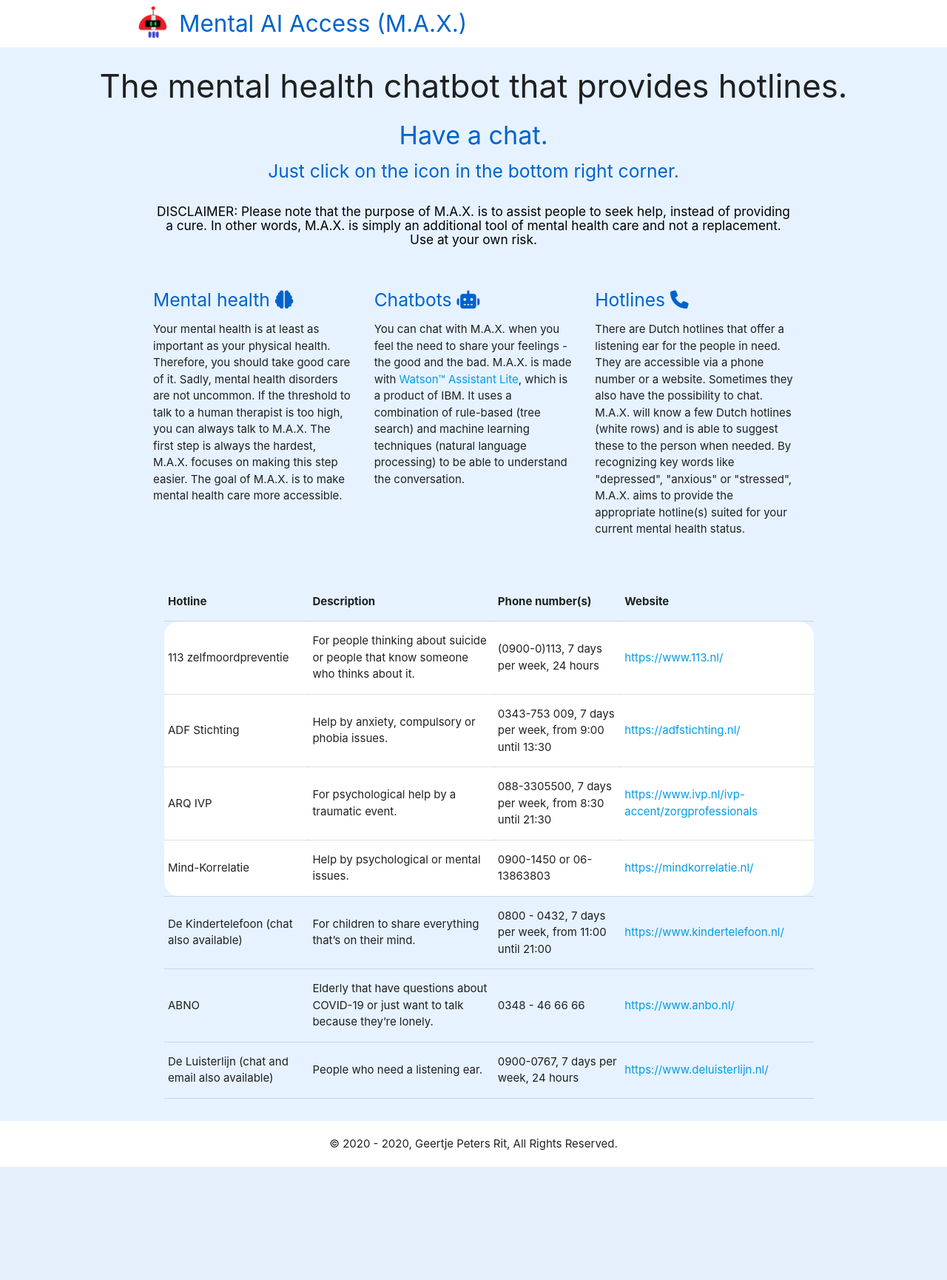
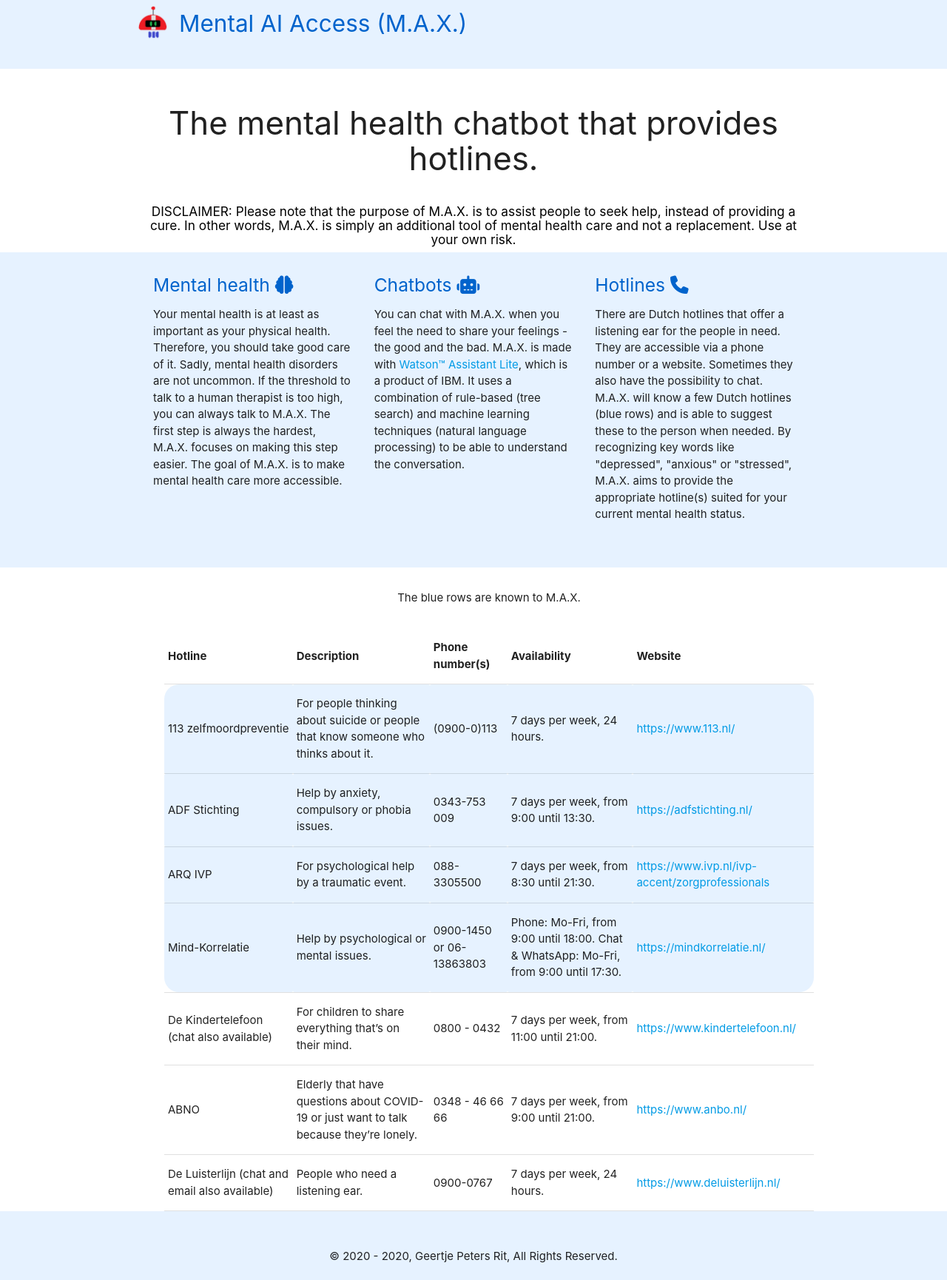
Before and after one commit to geertjepetersrit/bachelor-thesis, a PHP site: page / in a window 1280 px wide. Shown: the whole page at 74% size. Before the commit the page ends 1577 px from the top, so only its background shows below. Run offline with PHP 8.4, Linux system fonts and the light colour scheme; some libraries are stand-ins or nearby versions.

Commit message:
Improved website layout

```diff
--- a/index.php
+++ b/index.php
@@ -1,19 +1,34 @@
 <!DOCTYPE html>
 <html lang="en" dir="ltr">
 
+  <!-- Inlcude header -->
   <?php include "templates/header.php"; ?>
 
+<div class="top">
+  <div class="container">
     <h3 class="center h3">The mental health chatbot that provides hotlines.</h3>
 
-  <h4 class = "center h4">Have a chat.</h4>
-  <h5 class = "center h5-text">Just click on the icon in the bottom right corner.</h5>
-
-<!-- Columns with info -->
-<div class="container">
+    <!-- Disclaimer-->
       <h6 class="center h6">
           DISCLAIMER: Please note that the purpose of M.A.X. is to assist people to seek help, instead of providing a cure.
           In other words, M.A.X. is simply an additional tool of mental health care and not a replacement. Use at your own risk.
       </h6>
+
+    <!-- We want to hide this element initially, because web chat isn't ready yet. -->
+    <div class="wrapper">
+      <button type="button" class="chatLauncher" style="display:none;">
+        <div>
+          Have a chat.
+        </div>
+        </button>
+    </div>
+
+  </div>
+</div>
+
+<!-- Columns with info -->
+<div class="middle">
+  <div class="container">
         <div class="row">
             <div class="column"> <!-- Col 1 -->
                 <h5 class = "h5">Mental health <i class="fas fa-brain"></i></h5>
@@ -37,66 +52,77 @@
                 <h5 class = "h5">Hotlines <i class="fas fa-phone"></i></h5>
                   <p>
                     There are Dutch hotlines that offer a listening ear for the people in need. They are accessible via a phone number or a website.
-                  Sometimes they also have the possibility to chat. M.A.X. will know a few Dutch hotlines (white rows) and is able to suggest these to the person when needed.
+                    Sometimes they also have the possibility to chat. M.A.X. will know a few Dutch hotlines (blue rows) and is able to suggest these to the person when needed.
                     By recognizing key words like "depressed", "anxious" or "stressed", M.A.X. aims to provide the appropriate hotline(s) suited for your current mental health status.
                   </p>
             </div>
         </div>
   </div>
+</div>
 
-<!-- Table with Dutch hotlines. The white rows are known to M.A.X. -->
+<!-- Table with Dutch hotlines. The blue rows are known to M.A.X. -->
+<div class="bottom">
   <div class="container">
       <table class="hotline">
-      <!--<caption class = "hotline-caption">The white rows are known to M.A.X.</caption>-->
+        <caption class = "hotline-caption">The blue rows are known to M.A.X.</caption>
           <tr> <!-- Row 1 -->
             <th>Hotline</th>
             <th>Description</th>
             <th>Phone number(s)</th>
+            <th>Availability</th>
             <th>Website</th>
           </tr>
           <tr> <!-- Row 1 -->
             <td class = "cell-top-left">113 zelfmoordpreventie</td>
             <td class = "cell">For people thinking about suicide or people that know someone who thinks about it.</td>
-          <td class = "cell">(0900-0)113, 7 days per week, 24 hours</td>
+            <td class = "cell">(0900-0)113</td>
+            <td class = "cell">7 days per week, 24 hours.</td>
             <td class = "cell-top-right"><a href = "https://www.113.nl/">https://www.113.nl/</a></td>
           </tr>
           <tr> <!-- Row 2 -->
             <td class = "cell">ADF Stichting</td>
             <td class = "cell">Help by anxiety, compulsory or phobia issues.</td>
-          <td class = "cell">0343-753 009, 7 days per week, from 9:00 until 13:30</td>
+            <td class = "cell">0343-753 009</td>
+            <td class = "cell">7 days per week, from 9:00 until 13:30.</td>
             <td class = "cell"><a href = "https://adfstichting.nl/">https://adfstichting.nl/</a></td>
           </tr>
           <tr> <!-- Row 3 -->
             <td class = "cell">ARQ IVP</td>
             <td class = "cell">For psychological help by a traumatic event.</td>
-          <td class = "cell">088-3305500, 7 days per week, from 8:30 until 21:30</td>
+            <td class = "cell">088-3305500</td>
+            <td class = "cell">7 days per week, from 8:30 until 21:30.</td>
             <td class = "cell"><a href = "https://www.ivp.nl/ivp-accent/zorgprofessionals">https://www.ivp.nl/ivp-accent/zorgprofessionals</a></td>
           </tr>
           <tr> <!-- Row 4 -->
             <td class = "cell-bottom-left">Mind-Korrelatie</td>
             <td class = "cell">Help by psychological or mental issues.</td>
             <td class = "cell">0900-1450 or 06-13863803</td>
+            <td class = "cell">Phone: Mo-Fri, from 9:00 until 18:00. Chat & WhatsApp: Mo-Fri, from 9:00 until 17:30.</td>
             <td class = "cell-bottom-right"><a href = "https://mindkorrelatie.nl/">https://mindkorrelatie.nl/</a></td>
           </tr>
           <tr> <!-- Row 5 -->
             <td>De Kindertelefoon (chat also available)</td>
             <td>For children to share everything that’s on their mind.</td>
-          <td>0800 - 0432, 7 days per week, from 11:00 until 21:00</td>
+            <td>0800 - 0432</td>
+            <td>7 days per week, from 11:00 until 21:00.</td>
             <td><a href = "https://www.kindertelefoon.nl/">https://www.kindertelefoon.nl/ </a></td>
           </tr>
           <tr> <!-- Row 6 -->
             <td>ABNO</td>
             <td>Elderly that have questions about COVID-19 or just want to talk because they’re lonely.</td>
             <td>0348 - 46 66 66</td>
+            <td>7 days per week, from 9:00 until 21:00.</td>
             <td><a href = "https://www.anbo.nl/">https://www.anbo.nl/</a></td>
           </tr>
           <tr> <!-- Row 7 -->
             <td>De Luisterlijn (chat and email also available)</td>
             <td>People who need a listening ear.</td>
-          <td>0900-0767, 7 days per week, 24 hours</td>
+            <td>0900-0767</td>
+            <td>7 days per week, 24 hours.</td>
             <td><a href = "https://www.deluisterlijn.nl/">https://www.deluisterlijn.nl/</a></td>
           </tr>
     </table>
+  </div>
 </div>
 
   <!-- Add M.A.X., which is an instance of Watson Assistant -->
@@ -105,7 +131,26 @@
         integrationID: "c15fc9a1-8bd3-4630-90c1-a05fb31254cd", // The ID of this integration.
         region: "eu-gb", // The region your integration is hosted in.
         serviceInstanceID: "3877c289-c488-477d-989e-07c2a825f577", // The ID of your service instance.
-        onLoad: function(instance) { instance.render(); }
+
+        showLauncher: false,     // Config option to hide the default launcher.
+        onLoad: function(instance) {
+          // Select the button element from the page.
+          const button = document.querySelector('.chatLauncher');
+
+          // Add the event listener to open your web chat.
+          button.addEventListener('click', function clickListener() {
+            instance.openWindow();
+          });
+
+          // Render the web chat. Nothing appears on the page, because the launcher is
+          // hidden and the web chat window is closed by default.
+          instance.render().then(function() {
+            // Now that web chat has been rendered (but is still closed), we make the
+            // custom launcher button visible.
+            button.style.display = 'block';
+            button.classList.add('open');
+          });
+        }
       };
     setTimeout(function(){
       const t=document.createElement('script');
@@ -114,6 +159,7 @@
     });
 </script>
 
+  <!-- Inlcude footer -->
   <?php include "templates/footer.php"; ?>
 
 </html>
--- a/style.css
+++ b/style.css
@@ -6,6 +6,9 @@
 * WHITE: #ffffff
 */
 
+nav {
+  background: #e6f2ff !important;
+}
 
 body{
   background: #e6f2ff !important;
@@ -15,8 +18,12 @@ body{
   color: #0063cc !important;
 }
 
-.h4, .h5-text{
-  color: #0063cc;
+.top{
+  background: #ffffff;
+}
+
+.h3 {
+  padding-top: 50px;
 }
 
 .h5 {
@@ -25,7 +32,7 @@ body{
 
 .h6{
   color: #000000;
-  padding: 20px;
+  padding-top: 20px;
 }
 
 .icon{
@@ -83,45 +90,87 @@ body{
 
 }
 
-/*
 .hotline-caption{
-  background-color: #ffffff;
-  padding: 20px;
-  border-radius: 20px;
+  padding: 30px;
 }
-*/
 
 .cell{
-  background-color: #ffffff;
-  width:(98/4)%;
+  background-color: #e6f2ff;
+  width:(98/5)%;
 }
 
 .cell-top-left{
-  background-color: #ffffff;
-  width:(98/4)%;
+  background-color: #e6f2ff;
+  width:(98/5)%;
   border-top-left-radius: 20px;
 }
 
 .cell-top-right{
-  background-color: #ffffff;
-  width:(98/4)%;
+  background-color: #e6f2ff;
+  width:(98/5)%;
   border-top-right-radius: 20px;
 }
 
 .cell-bottom-left{
-  background-color: #ffffff;
-  width:(98/4)%;
+  background-color: #e6f2ff;
+  width:(98/5)%;
   border-bottom-left-radius: 20px;
 }
 
 .cell-bottom-right{
-  background-color: #ffffff;
-  width:(98/4)%;
+  background-color: #e6f2ff;
+  width:(98/5)%;
   border-bottom-right-radius: 20px;
+}
+
+.bottom{
+  background: #ffffff;
 }
 
 .footer {
   padding: 20px; /* Some padding */
   text-align: center; /* Center text*/
-  background: #ffffff;
+  background: #e6f2ff;;
 }
+
+/* Buttons to activate chat */
+
+.wrapper{
+  display: flex;
+  align-items: center;
+  justify-content: center;
+}
+
+    button.chatLauncher {
+      width:200px;
+      z-index: 9999;
+      border: 4px solid #075cc2;
+      padding: 1em;
+      border-radius: 8px;
+      margin: 30px;
+      text-decoration: none;
+      background-color: #ffffff;
+      color: #454545;
+      font-family: sans-serif;
+      font-size: 1.3rem;
+      cursor: pointer;
+      text-align: center;
+      -webkit-appearance: none;
+      -moz-appearance: none;
+      opacity: 0;
+    }
+
+    button.chatLauncher.open {
+      opacity: 1;
+    }
+
+    button.chatLauncher:hover,
+    button.chatLauncher:focus {
+      background-color: rgb(225, 225, 254);
+      border: 4px solid #0053ba;
+    }
+
+    button.chatLauncher:focus {
+      outline: 1px solid #0053ba;
+      outline-offset: -4px;
+    }
--- a/templates/header.php
+++ b/templates/header.php
@@ -51,7 +51,7 @@ THE SOFTWARE.
 </head>
 
   <body>
-    <nav class = "white z-depth-0">
+    <nav class="z-depth-0">
       <div class = "container">
         <img src="img/icon_transparent.png" class="icon" alt="Icon">
         <a href = "index.php" class = "brand-logo brand-text">Mental AI Access (M.A.X.)</a>
```
Also changed, not shown: README.md, img/icon.png (added), img/icon_small.png (renamed from img/icon_transparent_small.png). Lines whose indentation alone changed are shown as unchanged.
